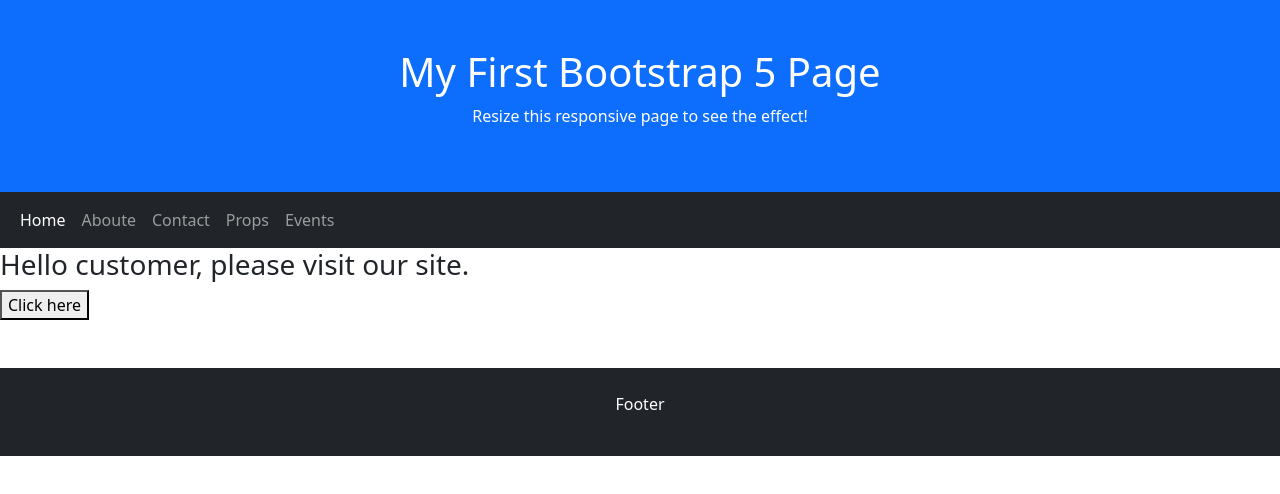
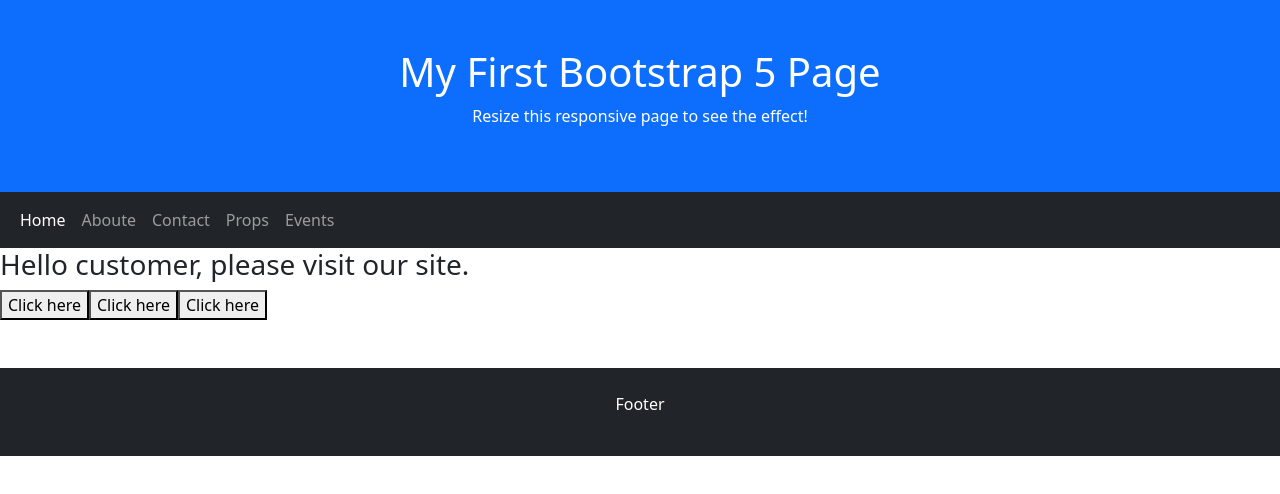
Before and after one commit to Maha-bub/React-projects, a React (Create React App) app in the folder react2/: page /events in a window 1280 px wide. Shown: the top 494 px of the page. Built offline with nearby package versions, Linux system fonts and the light colour scheme.

Commit message:
react event

```diff
--- a/react2/src/pages/Events.js
+++ b/react2/src/pages/Events.js
@@ -5,8 +5,12 @@
 
 export default function Events() {
 
-    const welcome = () => {
+    const welcome = (x) => {
         alert ("Welcome to React");
+    }
+
+    const Greatings=(message)=>{
+      alert(message);
     }
 
   return (
@@ -15,6 +19,8 @@
     <Nav/>
     <h3>Hello customer, please visit our site.</h3>
     <button onClick={welcome}>Click here</button>
+    <button onClick={()=>welcome()}>Click here</button>
+    <button onClick={()=>Greatings('You are very good person')}>Click here</button>
     <Footer/>
 
 
```
